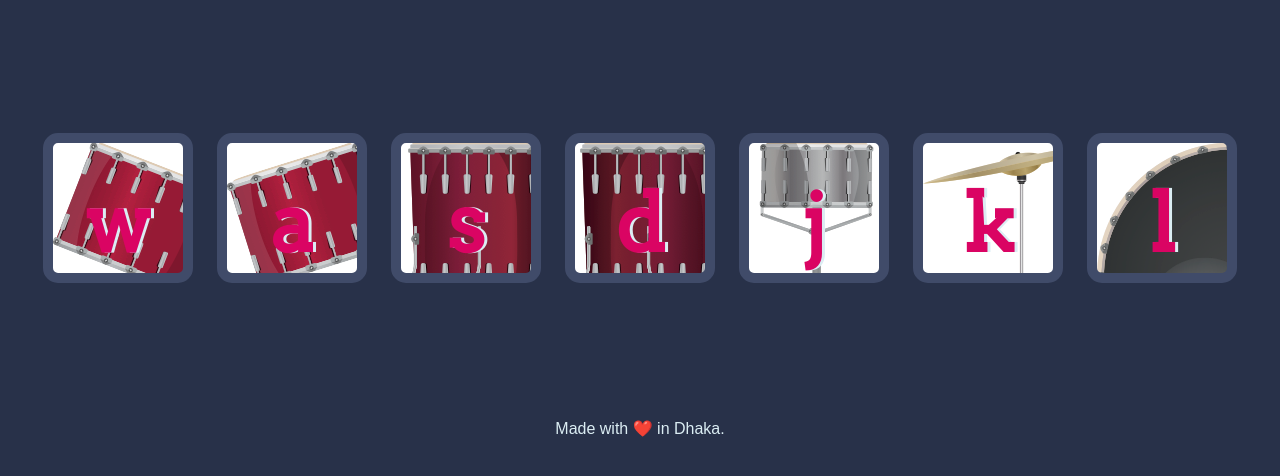
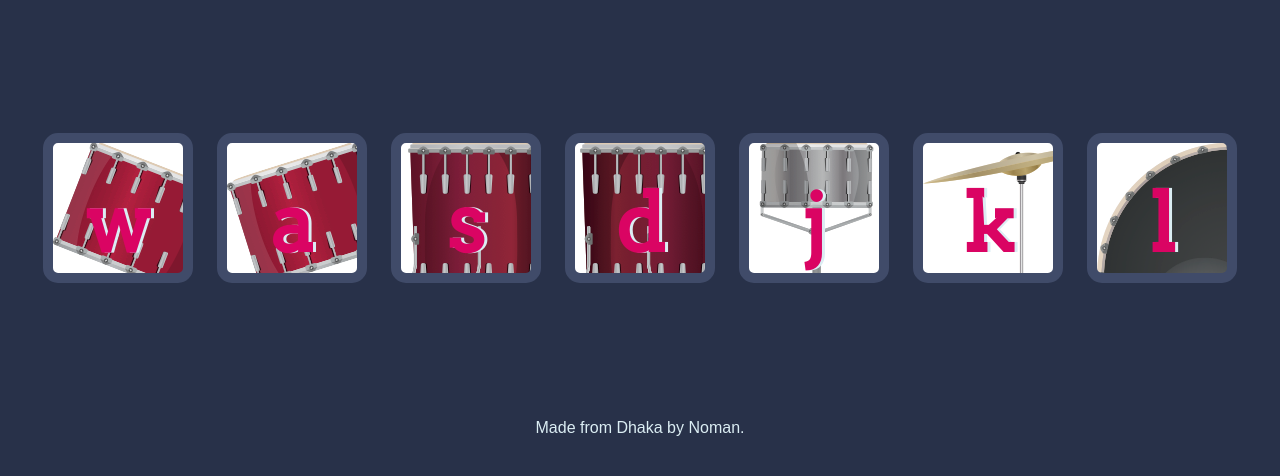
Before and after one commit to 2444noman/Drum_Kit, a plain HTML site: page index.html in a window 1280 px wide. Shown: the part 156-632 px from the top of the page. Drawn offline with Linux system fonts and the light colour scheme.

Commit message:
footer upgrade

```diff
--- a/index.html
+++ b/index.html
@@ -22,7 +22,7 @@
   </div>
 
   <footer>
-    Made with ❤️ in Dhaka.
+    Made from Dhaka by Noman.
   </footer>
 
   <script src="index.js"></script>
```
